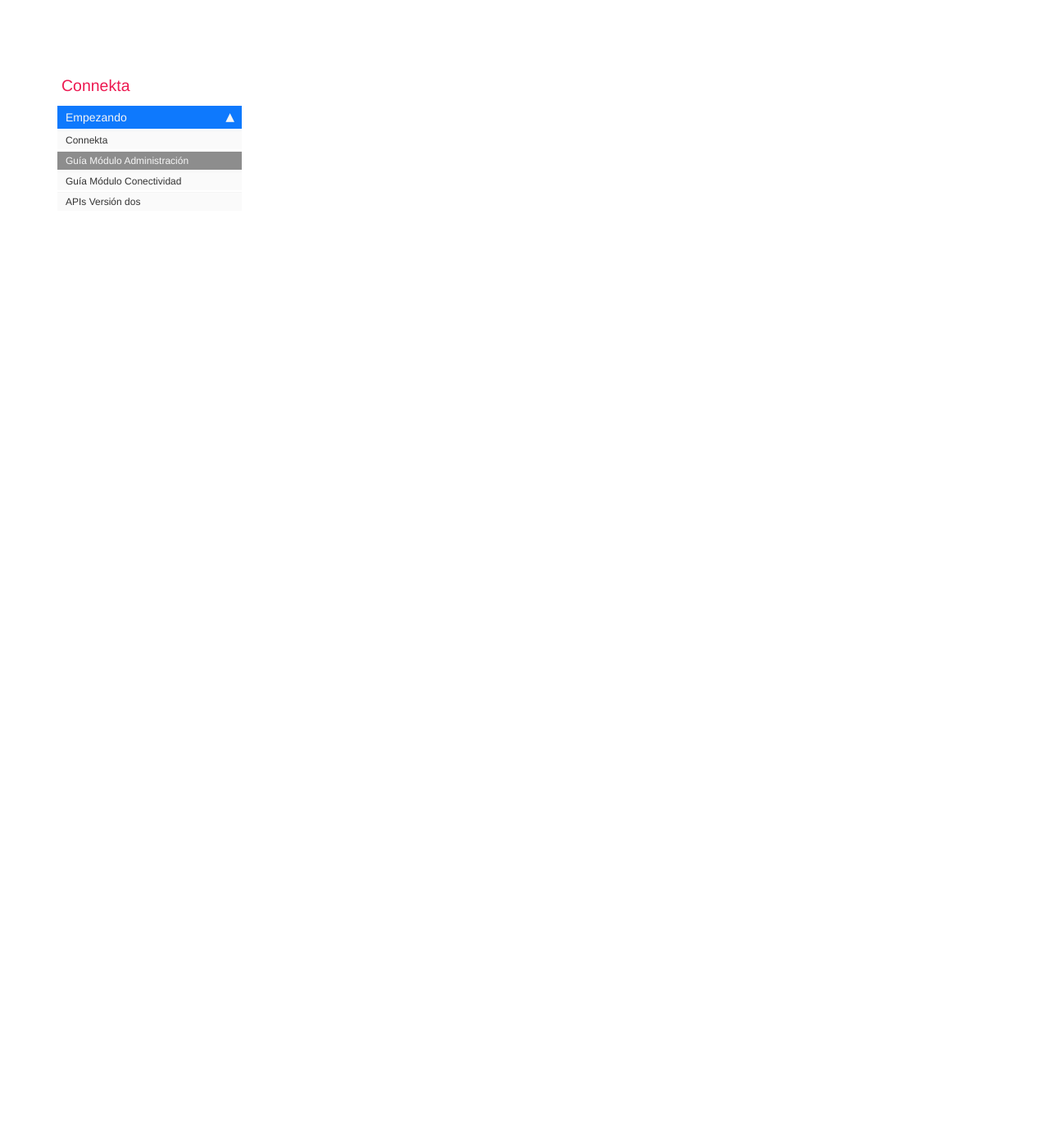
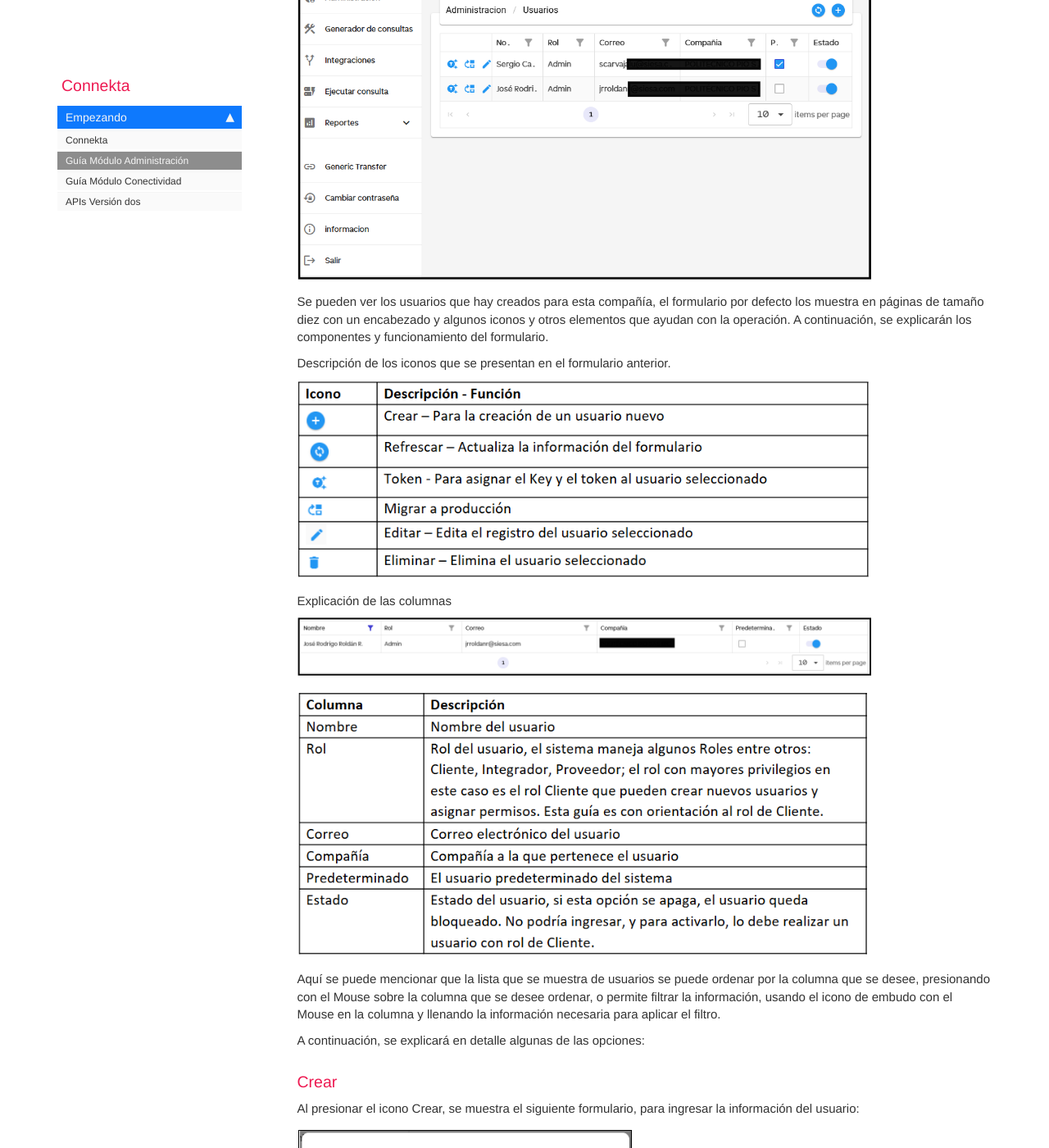
Before and after one commit to Interfaces-y-Soluciones-Interno/Documentacion, a Jekyll site: the page built from pages/sistema_integracion/si_ma_guia.md, in a window 1280 px wide and 1400 px high, scrolled down 2615 px. Shown: the whole window at 82% size. Built offline with Jekyll 4.4.1, drawn with Linux system fonts in a browser that asks for light colours; comment, search, counter and statistics services are not loaded; some of the changed text lies outside the part shown.

Commit message:
Actualización Guia de Administracion
Actualización Guia de Administracion

```diff
--- a/pages/sistema_integracion/si_ma_guia.md
+++ b/pages/sistema_integracion/si_ma_guia.md
@@ -51,3 +51,47 @@ Al presionar la opción “Administración”, la primera opción en la parte su
 file="MA_3.png" alt="" %}
 
 En esta guía inicialmente solo describiremos el funcionamiento del manejo de las opciones Usuarios y Permisos
+
+## **Usuarios** ##
+
+Para gestionar usuarios debemos dar clic sobre la palabra “gestionar” de la opción Usuarios en el formulario de administración o imagen anterior, se nos debe mostrar un formulario similar al siguiente:
+
+{% include inline_image.html
+file="MA_4.png" alt="" %}
+
+Se pueden ver los usuarios que hay creados para esta compañía, el formulario por defecto los muestra en páginas de tamaño diez con un encabezado y algunos iconos y otros elementos que ayudan con la operación. A continuación, se explicarán los componentes y funcionamiento del formulario.
+
+Descripción de los iconos que se presentan en el formulario anterior.
+
+{% include inline_image.html
+file="MA_5.png" alt="" %}
+
+Explicación de las columnas
+
+{% include inline_image.html
+file="MA_6.png" alt="" %}
+
+{% include inline_image.html
+file="MA_7.png" alt="" %}
+Aquí se puede mencionar que la lista que se muestra de usuarios se puede ordenar por la columna que se desee, presionando con el Mouse sobre la columna que se desee ordenar, o permite filtrar la información, usando el icono de embudo con el Mouse en la columna y llenando la información necesaria para aplicar el filtro.
+
+A continuación, se explicará en detalle algunas de las opciones:
+
+### Crear ###
+
+Al presionar el icono  Crear, se muestra el siguiente formulario, para ingresar la información del usuario:
+
+{% include inline_image.html
+file="MA_8.png" alt="" %}
+
+Aquí se debe ingresar la información solicitada, Nombre, Apellido, Teléfono (opcional), Correo electrónico, Seleccionar el Rol y seleccionar la compañía del usuario, y al final presionar el botón guardar.
+
+{% include inline_image.html
+file="MA_9.png" alt="" %}
+
+En la selección del rol aparecen los roles que la persona que está gestionando puede asignar al usuario que está creando.
+
+{% include inline_image.html
+file="MA_10.png" alt="" %}
+
+Ejemplo de la creación de un usuario con rol Cliente
```
Also changed, not shown: images/MA_10.png (added), images/MA_4.png (added), images/MA_5.png (added), images/MA_6.png (added), images/MA_7.png (added), images/MA_8.png (added), images/MA_9.png (added).
